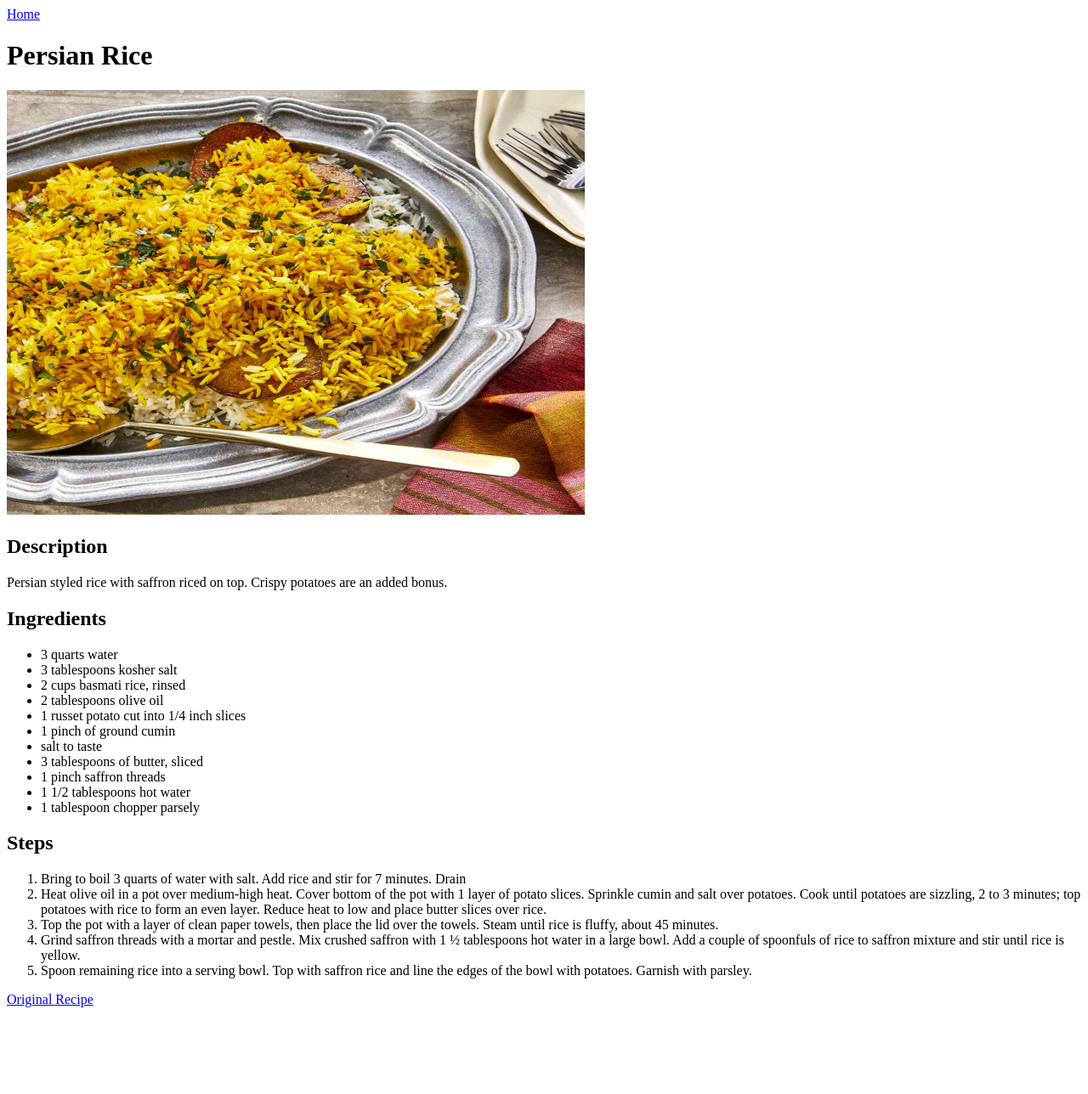
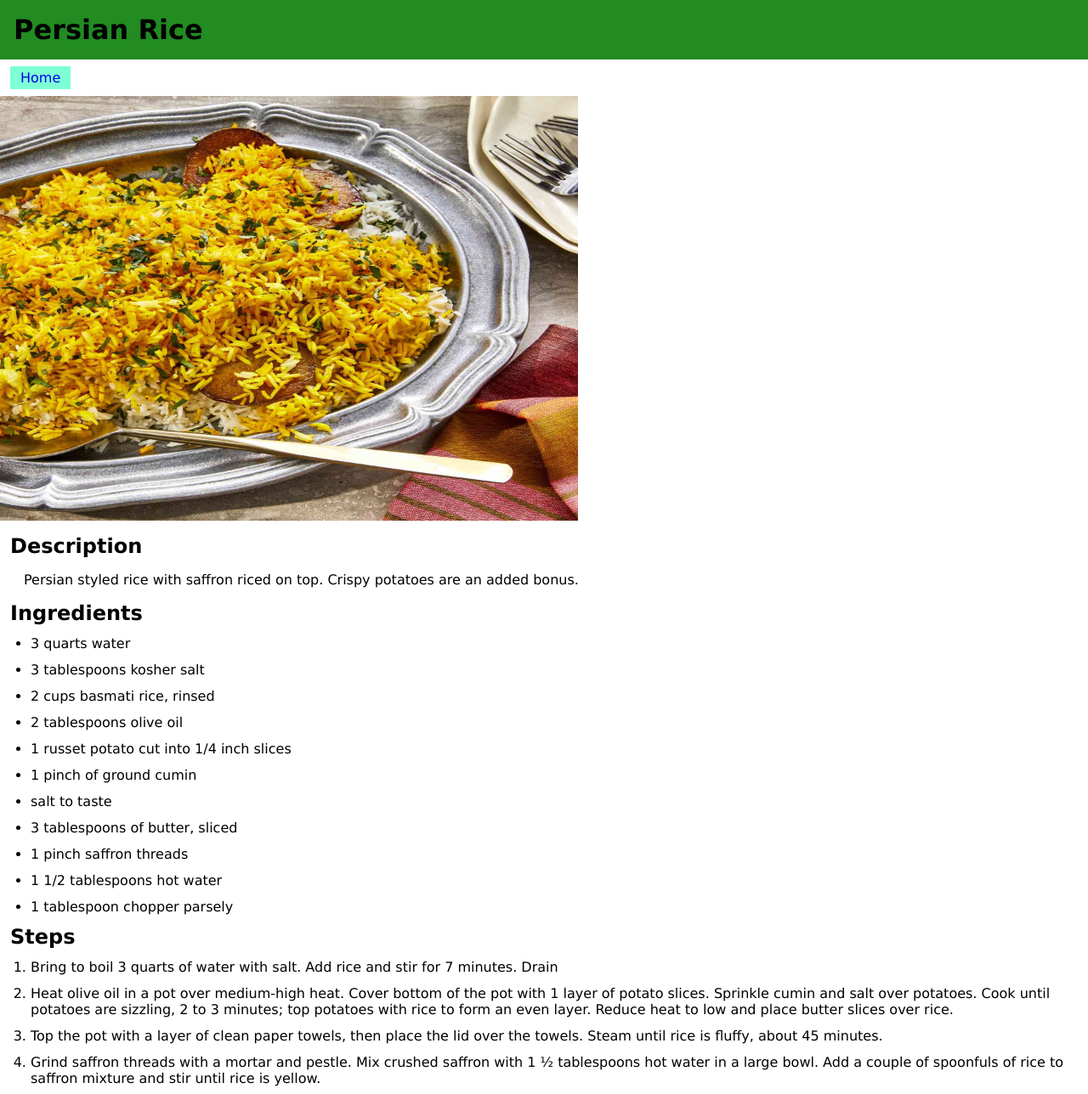
Before and after one commit to ernestviola/odin-recipes, a plain HTML site: page recipes/persian-rice.html in a window 1280 px wide. Shown: the top 1288 px of the page at 85% size. Before the commit the page ends 1194 px from the top, so only its background shows below. Drawn offline with Linux system fonts and the light colour scheme.

Commit message:
Add some basic styles
Created a styles.css and added some basic styles while adding reusable
classes to html pages for convenient and reusable styling.

```diff
--- a/recipes/persian-rice.html
+++ b/recipes/persian-rice.html
@@ -11,16 +11,25 @@ Finally, under the ingredients list, add a “Steps” heading followed by an or
   <head>
     <meta charset='UTF-8'>
     <title>Persian Rice</title>
+    <link rel='stylesheet' href='../styles.css'>
   </head>
   <body>
-    <a href='../index.html'>Home</a>
-    <h1>Persian Rice</h1>
+
+    <h1 class='title'>Persian Rice</h1>
+    <div>
+      <ul class='nav'>
+        <li >
+          <a class='navlink' href='../index.html'>Home</a>
+        </li>
+      </ul>
+    </div>
+
     <img src='../images/persian-rice.jpg' alt='An photograph of persian rice.' width='680' height='500'>
-    <div>
+    <div class='description'>
       <h2>Description</h2>
       <p>Persian styled rice with saffron riced on top. Crispy potatoes are an added bonus.</p>
     </div>
-    <div>
+    <div class='ingredients'>
       <h2>Ingredients</h2>
       <ul>
         <li>3 quarts water</li>
@@ -36,7 +45,7 @@ Finally, under the ingredients list, add a “Steps” heading followed by an or
         <li>1 tablespoon chopper parsely</li>
       </ul>
     </div>
-    <div>
+    <div class='steps'>
       <h2>Steps</h2>
       <ol>
         <li>Bring to boil 3 quarts of water with salt. Add rice and stir for 7 minutes. Drain</li>
--- /dev/null
+++ b/styles.css
@@ -0,0 +1,69 @@
+* {
+  font-family: Verdana, Geneva, Tahoma, sans-serif;
+  box-sizing: border-box;
+  margin: 0;
+  padding: 0;
+
+}
+
+a {
+  text-decoration: none;
+}
+a:visited {
+  color: blue;
+}
+
+.title {
+  background-color: forestgreen;
+  padding: 16px;
+}
+
+.nav {
+  display: inline-block;
+  margin: 12px;
+}
+
+.nav li {
+  display: inline-block;
+}
+
+.navlink {
+  padding: 4px 12px;
+  background-color: aquamarine;
+}
+
+.navlink:hover {
+  background-color: rgb(58, 84, 75);
+}
+
+.description {
+  margin: 12px;;
+}
+
+.description p {
+  margin: 16px;
+}
+
+.ingredients {
+  margin: 12px;
+}
+
+.ingredients ul {
+  margin: 12px 0px 0px 24px;
+}
+
+.ingredients ul li {
+  margin: 12px 0px;
+}
+
+.steps {
+  margin: 12px;
+}
+
+.steps ol {
+  margin: 12px 0px 0px 24px;
+}
+
+.steps ol li {
+  margin: 12px 0px;
+}
```
Also changed, not shown: index.html (+6 -5 lines), recipes/laing.html (+12 -5 lines), recipes/shakshuka.html (+12 -5 lines).
